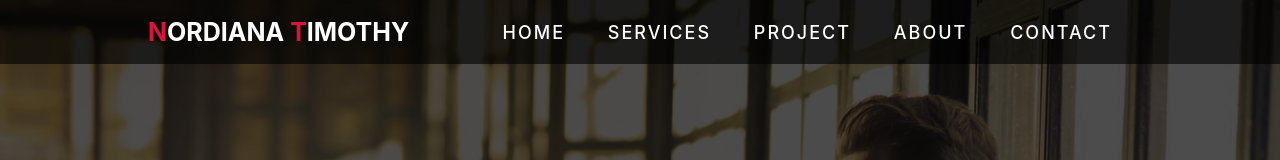
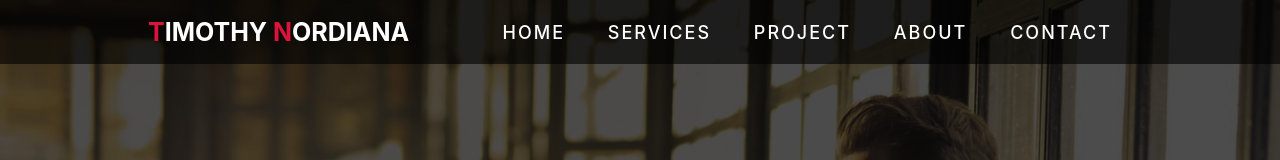
Before and after one commit to Opeolu-wa/Project_1, a plain HTML site: page index.html in a window 1280 px wide. Shown: the top 160 px of the page. Drawn offline with Linux system fonts and the light colour scheme.

Commit message:
Update index.html

```diff
--- a/index.html
+++ b/index.html
@@ -18,7 +18,7 @@
             <div class="header container">
                 <div class="nav_bar">
                     <div class="brand">
-                        <a href="#hero"><h1><span>N</span>ordiana <span>T</span>imothy</h1></a>
+                        <a href="#hero"><h1><span>T</span>imothy <span>N</span>ordiana</h1></a>
                     </div>
                     <div class="nav_list">
                         <div class="hamburger">
```
